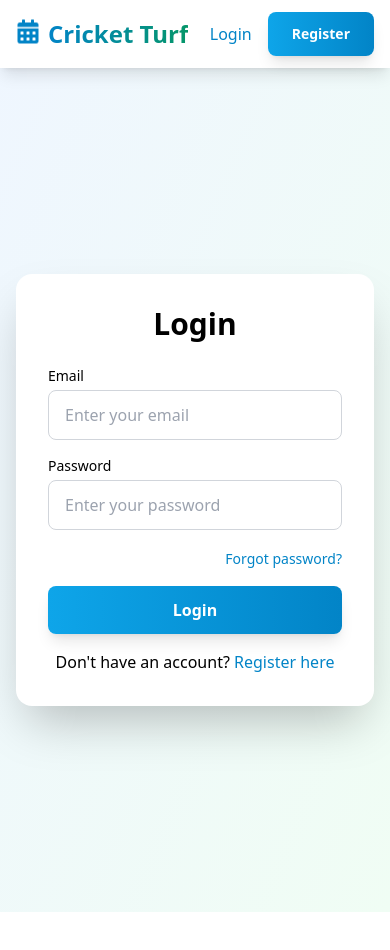
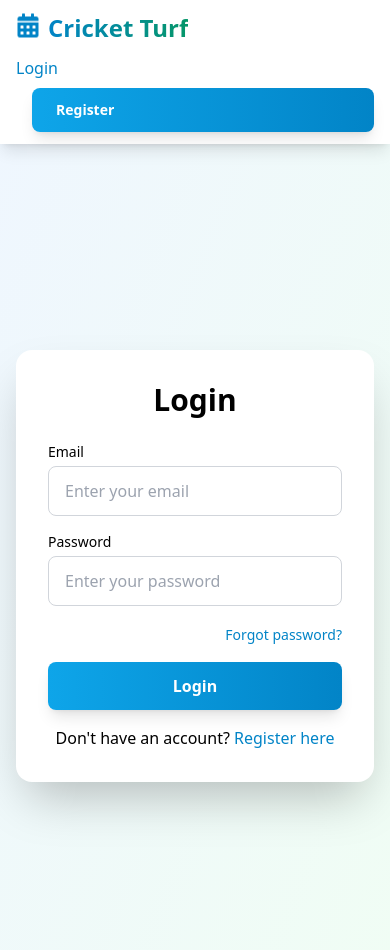
Before and after one commit to shivansh-7718/cricket-turf-booking, a React (Create React App) app in the folder client/: page /login in a window 390 px wide. Shown: the top 950 px of the page. Before the commit the page ends 912 px from the top, so only its background shows below. Built offline with nearby package versions, Linux system fonts and the light colour scheme.

Commit message:
Updated css

```diff
--- a/client/src/index.css
+++ b/client/src/index.css
@@ -90,3 +90,50 @@ body {
     margin: 12mm;
   }
 }
+
+/* ===============================
+   MOBILE NAVBAR FIX (TAILWIND)
+================================ */
+
+@media (max-width: 768px) {
+  /* Navbar container */
+  nav .container > div {
+    flex-direction: column;
+    align-items: flex-start;
+    gap: 12px;
+  }
+
+  /* Right-side content */
+  nav .container > div > div:last-child {
+    flex-wrap: wrap;
+    width: 100%;
+    gap: 8px;
+  }
+
+  /* Buttons full width */
+  nav a.btn-primary,
+  nav button {
+    width: 100%;
+    justify-content: center;
+  }
+
+  /* Admin link */
+  nav a[href="/admin/analytics"] {
+    width: 100%;
+    justify-content: center;
+  }
+
+  /* Welcome text styling */
+  nav span {
+    font-size: 14px;
+    white-space: nowrap;
+  }
+}
+
+/* Extra small screens */
+@media (max-width: 480px) {
+  /* Hide welcome text completely */
+  nav span:has(svg + span) {
+    display: none;
+  }
+}
--- a/client/src/pages/AdminAnalytics.js
+++ b/client/src/pages/AdminAnalytics.js
@@ -20,7 +20,7 @@ const AdminAnalytics = () => {
       try {
         const [peakRes, slotRes, revenueRes] = await Promise.all([
           axios.get('https://cricket-turf-booking-production.up.railway.app/api/admin/analytics/peak-hours'),
-          axios.get('https://cricket-turf-booking-production.up.railway.app/admin/analytics/slot-utilization'),
+          axios.get('https://cricket-turf-booking-production.up.railway.app/api/admin/analytics/slot-utilization'),
           axios.get('https://cricket-turf-booking-production.up.railway.app/api/admin/analytics/revenue')
         ]);
 
```
